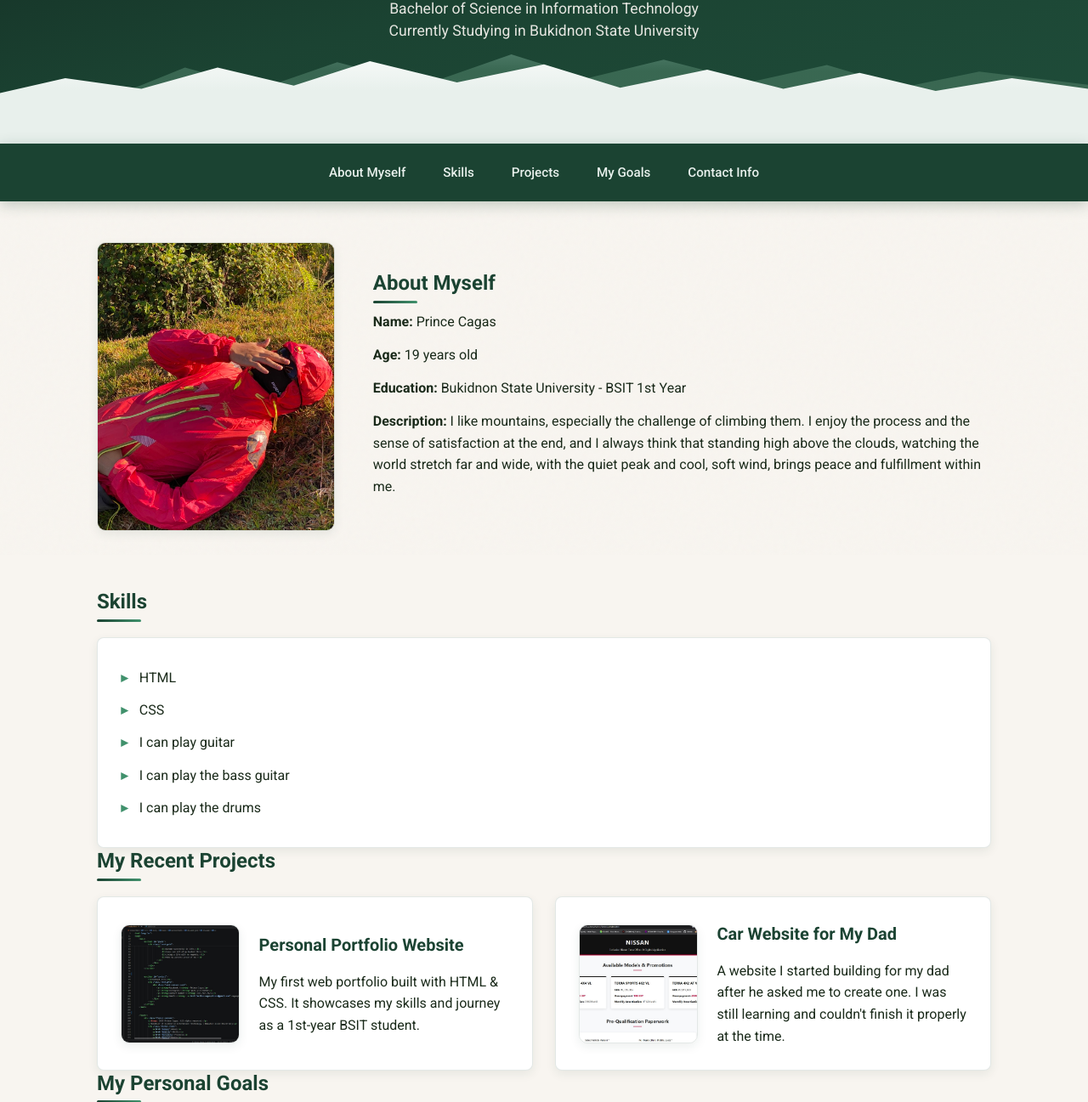
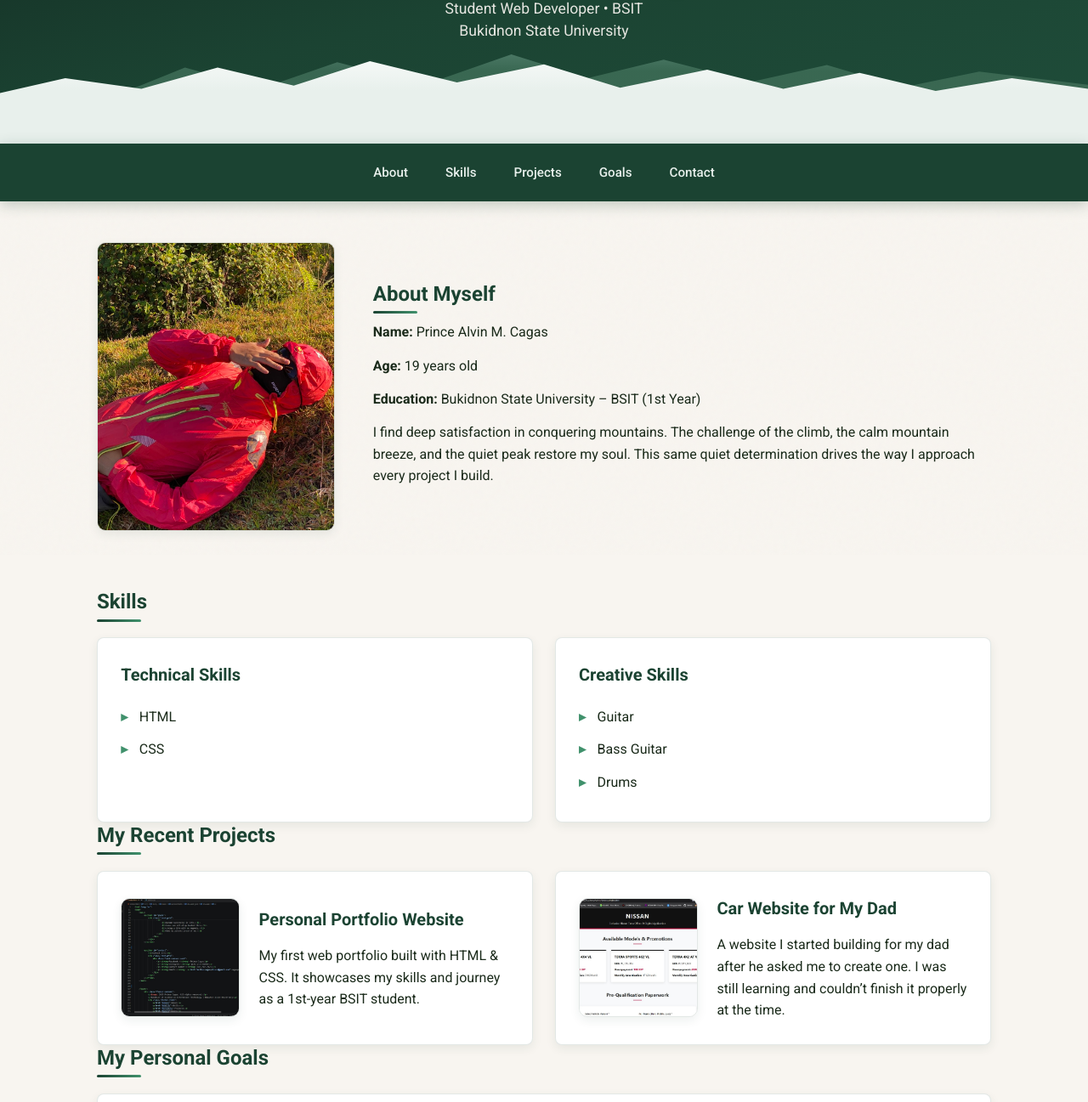
Before and after one commit to PrinceCagas/Student-Portfolio, a plain HTML site: page index.html in a window 1280 px wide. Shown: the part 147-1444 px from the top of the page at 85% size. Drawn offline with Linux system fonts and the light colour scheme.

Commit message:
Html new

```diff
--- a/index.html
+++ b/index.html
@@ -4,101 +4,124 @@
 <head>
     <meta charset="UTF-8">
     <meta name="viewport" content="width=device-width, initial-scale=1.0">
-    <title>Prince Cagas | My Portfolio</title>
+    <title>Prince Cagas | Student Web Developer</title>
     <link rel="stylesheet" href="styles.css">
 </head>
 
 <body>
+
     <header>
-
         <div class="mountain-front"></div>
-
-        <h1>~My Portfolio~</h1>
-        <p>Bachelor of Science in Information Technology</p>
-        <p>Currently Studying in Bukidnon State University</p>
+        <h1>Prince Alvin M. Cagas</h1>
+        <p>Student Web Developer • BSIT</p>
+        <p>Bukidnon State University</p>
     </header>
 
     <nav>
-        <a href="#about">About Myself</a>
+        <a href="#about">About</a>
         <a href="#skills">Skills</a>
         <a href="#projects">Projects</a>
-        <a href="#goals">My Goals</a>
-        <a href="#contact">Contact Info</a>
+        <a href="#goals">Goals</a>
+        <a href="#contact">Contact</a>
     </nav>
 
     <main>
+
+        <!-- About Section -->
         <div class="portfolio-row">
             <section id="about">
-                <img class="portfolio-photo" src="Assests/photo_6280367417103946634_y.jpg" alt="Prince Cagas"
+                <img class="portfolio-photo"
+                     src="Assests/photo_6280367417103946634_y.jpg"
+                     alt="Prince Cagas"
                      width="300" height="360">
             </section>
 
             <section class="about-text">
                 <h2>About Myself</h2>
-                <p><strong>Name:</strong> Prince Cagas</p>
+                <p><strong>Name:</strong> Prince Alvin M. Cagas</p>
                 <p><strong>Age:</strong> 19 years old</p>
-                <p><strong>Education:</strong> Bukidnon State University - BSIT 1st Year</p>
-                <p><strong>Description:</strong> I like mountains, especially the challenge of climbing them. I enjoy
-                    the process and the sense of satisfaction at the end, and I always think that standing high above
-                    the clouds, watching the world stretch far and wide, with the quiet peak and cool, soft wind, brings
-                    peace and fulfillment within me.</p>
+                <p><strong>Education:</strong> Bukidnon State University – BSIT (1st Year)</p>
+                <p>
+                    I find deep satisfaction in conquering mountains. The challenge of the climb,
+                    the calm mountain breeze, and the quiet peak restore my soul.
+                    This same quiet determination drives the way I approach every project I build.
+                </p>
             </section>
         </div>
 
+        <!-- Skills Section -->
         <section id="skills">
             <h2>Skills</h2>
             <div class="card-grid">
                 <div class="card">
+                    <h3>Technical Skills</h3>
                     <ul>
                         <li>HTML</li>
                         <li>CSS</li>
-                        <li>I can play guitar</li>
-                        <li>I can play the bass guitar</li>
-                        <li>I can play the drums</li>
+                    </ul>
+                </div>
+                <div class="card">
+                    <h3>Creative Skills</h3>
+                    <ul>
+                        <li>Guitar</li>
+                        <li>Bass Guitar</li>
+                        <li>Drums</li>
                     </ul>
                 </div>
             </div>
         </section>
 
+        <!-- Projects Section -->
         <section id="projects">
             <h2>My Recent Projects</h2>
             <div class="card-grid">
+
                 <div class="card project-card">
-            <img src="Assests/Student.JPG" alt="Personal Portfolio Screenshot" class="project-img">
+                    <img src="Assests/Student.JPG"
+                         alt="Personal Portfolio Screenshot"
+                         class="project-img">
                     <div class="project-info">
                         <h3>Personal Portfolio Website</h3>
-                <p>My first web portfolio built with HTML &amp; CSS. It showcases my skills and journey as a 1st-year BSIT student.</p>
+                        <p>
+                            My first web portfolio built with HTML &amp; CSS.
+                            It showcases my skills and journey as a 1st-year BSIT student.
+                        </p>
                     </div>
                 </div>
 
                 <div class="card project-card">
-            <img src="Assests/Capture.JPG" alt="Car Website Screenshot" class="project-img">
+                    <img src="Assests/Capture.JPG"
+                         alt="Car Website Screenshot"
+                         class="project-img">
                     <div class="project-info">
                         <h3>Car Website for My Dad</h3>
-                <p>A website I started building for my dad after he asked me to create one. I was still learning and couldn't finish it properly at the time.</p>
+                        <p>
+                            A website I started building for my dad after he asked me to create one.
+                            I was still learning and couldn’t finish it properly at the time.
+                        </p>
                     </div>
                 </div>
+
             </div>
         </section>
 
-        </section>
-
+        <!-- Goals Section -->
         <section id="goals">
             <h2>My Personal Goals</h2>
             <div class="card-grid">
                 <div class="card">
-                    <h3>My Goals that will make me feel alive!!</h3>
+                    <h3>Goals that will make me feel alive</h3>
                     <ul>
-                        <li>Become successful in life.</li>
-                        <li>Cross out all of my bucket list.</li>
-                        <li>Living a life with no regrets.</li>
-                        <li>Make my parents proud of me.</li>
+                        <li>Become successful in life</li>
+                        <li>Cross out everything on my bucket list</li>
+                        <li>Live a life with no regrets</li>
+                        <li>Make my parents proud</li>
                     </ul>
                 </div>
             </div>
         </section>
 
-
+        <!-- Contact Section -->
         <section id="contact">
             <h2>Contact Info</h2>
             <div class="card-grid">
@@ -106,16 +129,19 @@
                     <p><strong>Facebook:</strong> Prince Cagas</p>
                     <p><strong>Instagram:</strong> @its_princeeeee</p>
                     <p><strong>Contact Number:</strong> 0905-961-2672</p>
-                    <p><strong>Email:</strong> <a href="mailto:cagasprince4@gmail.com">cagasprince4@gmail.com</a></p>
+                    <p>
+                        <strong>Email:</strong>
+                        <a href="mailto:cagasprince4@gmail.com">cagasprince4@gmail.com</a>
+                    </p>
                 </div>
             </div>
         </section>
+
     </main>
-
 
     <footer>
         <div class="footer-content">
-            <p>&copy; 2025 Prince Cagas. All rights reserved.</p>
+            <p>&copy; 2026 Prince Cagas. All rights reserved.</p>
             <p>Bachelor of Science in Information Technology | Bukidnon State University</p>
             <div class="footer-links">
                 <a href="#about">About</a>
@@ -127,6 +153,7 @@
         </div>
     </footer>
 
+    <!-- Lightbox -->
     <div id="lightbox" class="lightbox">
         <span class="lightbox-close">&times;</span>
         <img id="lightbox-img" src="" alt="Enlarged Photo">
@@ -137,7 +164,7 @@
         const lightboxImg = document.getElementById('lightbox-img');
         const closeBtn = document.querySelector('.lightbox-close');
 
-        // Select all images inside <main> (profile photo + project photos)
+        // Open lightbox when any image inside <main> is clicked
         document.querySelectorAll('main img').forEach(img => {
             img.addEventListener('click', () => {
                 lightboxImg.src = img.src;
@@ -146,7 +173,7 @@
             });
         });
 
-        // Close when clicking the X button or anywhere outside the image
+        // Close lightbox
         closeBtn.addEventListener('click', () => {
             lightbox.classList.remove('active');
         });
@@ -157,14 +184,12 @@
             }
         });
 
-        // Close when pressing the Escape key
         document.addEventListener('keydown', (e) => {
             if (e.key === 'Escape') {
                 lightbox.classList.remove('active');
             }
         });
     </script>
+
 </body>
-</body>
-
 </html>
```
Lines whose indentation alone changed are shown as unchanged.
